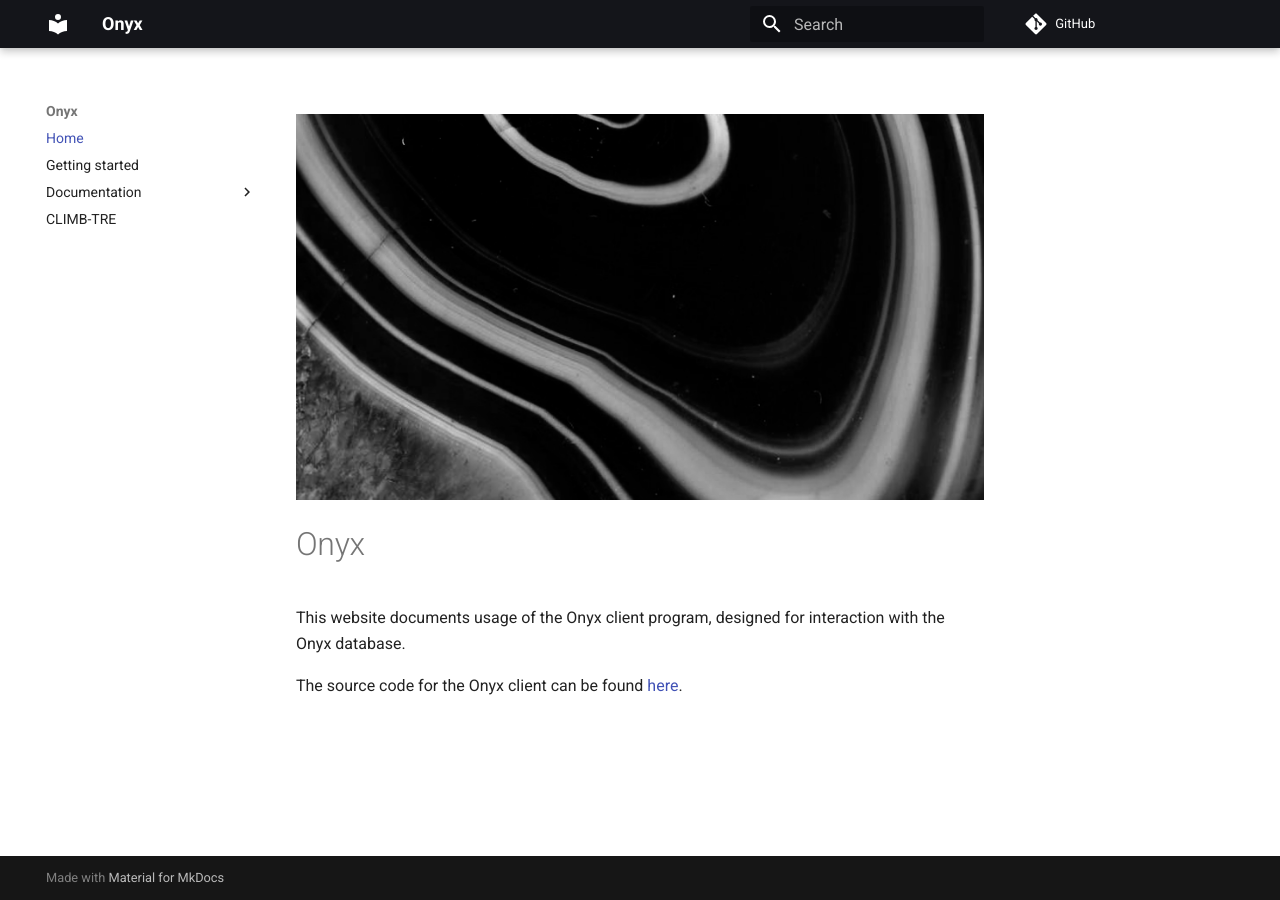
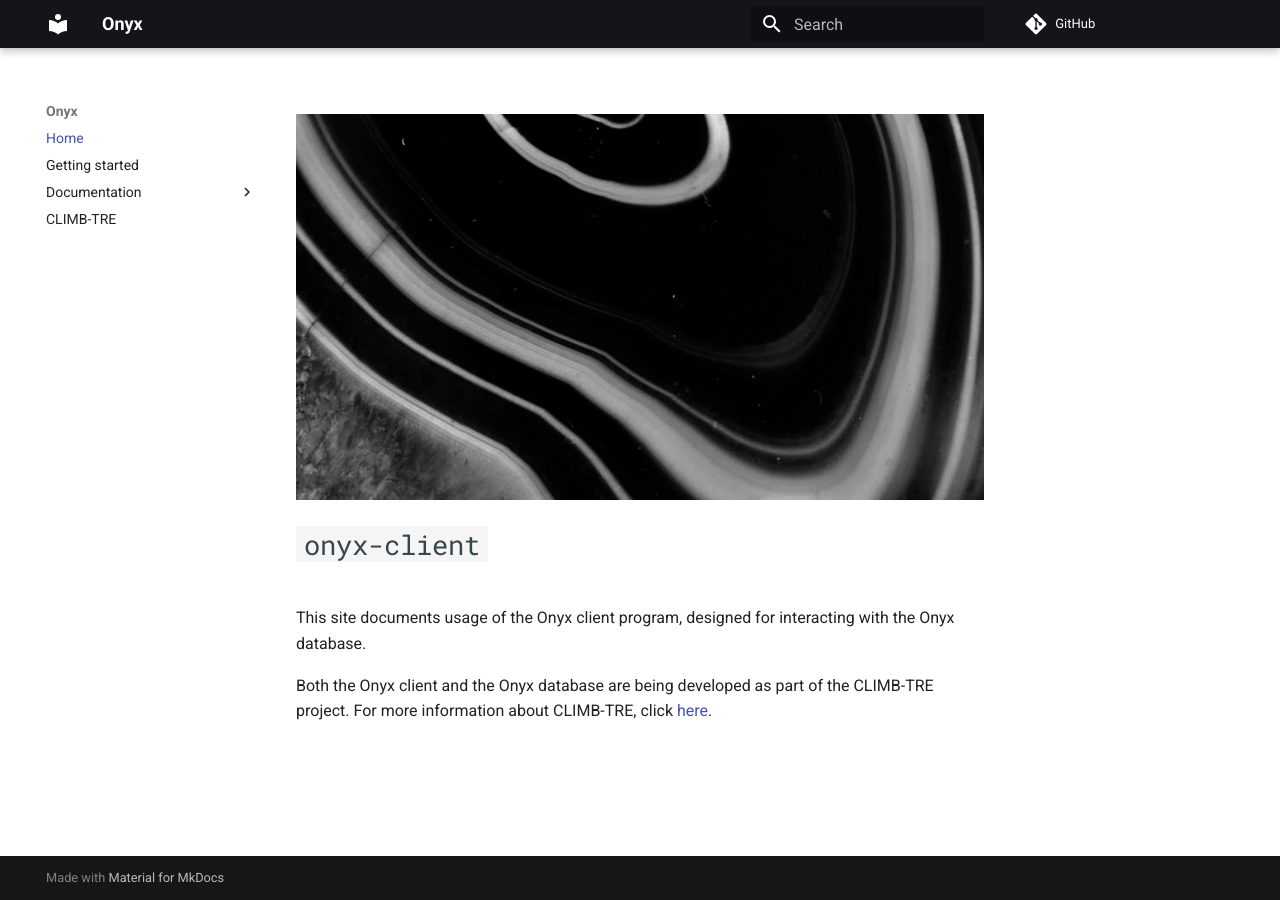
Before and after one commit to CLIMB-TRE/onyx-client, an MkDocs documentation site: the page built from docs/index.md, in a window 1280 px wide. Built offline with MkDocs 1.6.1 and Material for MkDocs 9.7.7, drawn with Linux system fonts in a browser that asks for light colours; comment, search, counter and statistics services are not loaded; some of the changed lines change nothing that is shown.

Commit message:
Updated docs structurew

```diff
--- a/docs/index.md
+++ b/docs/index.md
@@ -1,7 +1,7 @@
 ![Onyx](img/onyx.png)
 
-# Onyx
+# `onyx-client`
 
-This website documents usage of the Onyx client program, designed for interaction with the Onyx database.
+This site documents usage of the Onyx client program, designed for interacting with the Onyx database.
 
-The source code for the Onyx client can be found [here](https://github.com/CLIMB-TRE/onyx-client).
+Both the Onyx client and the Onyx database are being developed as part of the CLIMB-TRE project. For more information about CLIMB-TRE, click [here](https://climb-tre.github.io/onyx-client/).
--- a/mkdocs.yml
+++ b/mkdocs.yml
@@ -8,6 +8,8 @@ theme:
   palette:
     primary: black
     accent: black
+  features:
+    - content.code.copy
 
 plugins:
   - search
@@ -34,10 +36,10 @@ nav:
   - Home: index.md
   - Getting started: getting_started.md
   - Documentation:
-    - Command-line interface: cli.md
+    - Command-line interface: documentation/cli.md
     - Python API:
-      - OnyxConfig: api/config.md
-      - OnyxClient: api/client.md
-      - OnyxField: api/field.md
-      - Examples: api/examples.md
+      - OnyxConfig: documentation/api/config.md
+      - OnyxClient: documentation/api/client.md
+      - OnyxField: documentation/api/field.md
+    - Examples: documentation/examples.md
   - CLIMB-TRE: https://climb-tre.github.io
```
Also changed, not shown: docs/documentation/api/client.md (renamed from docs/api/client.md), docs/documentation/api/config.md (renamed from docs/api/config.md), docs/documentation/api/field.md (renamed from docs/api/field.md), docs/documentation/cli.md (added), docs/documentation/examples.md (renamed from docs/api/examples.md).
